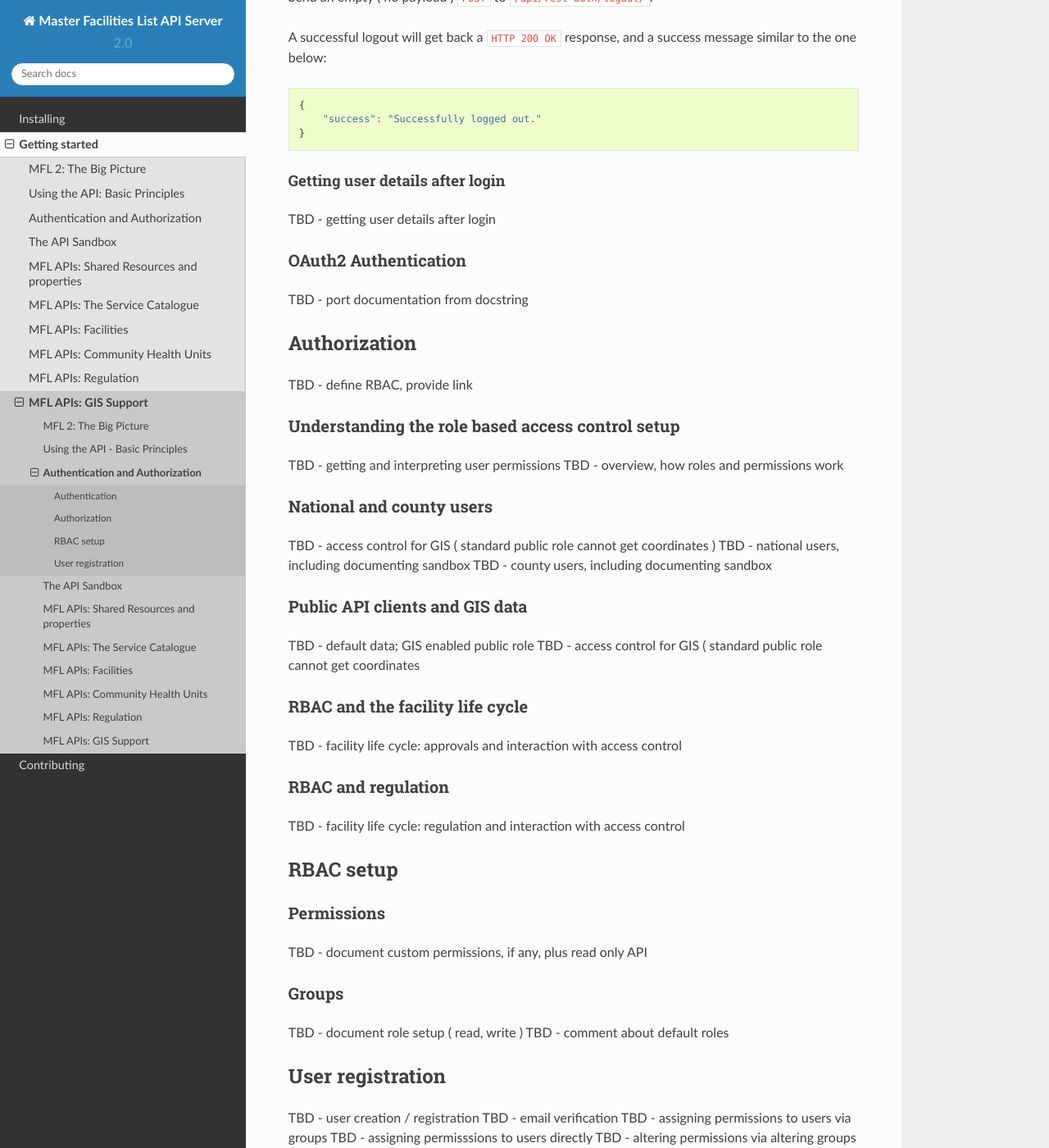
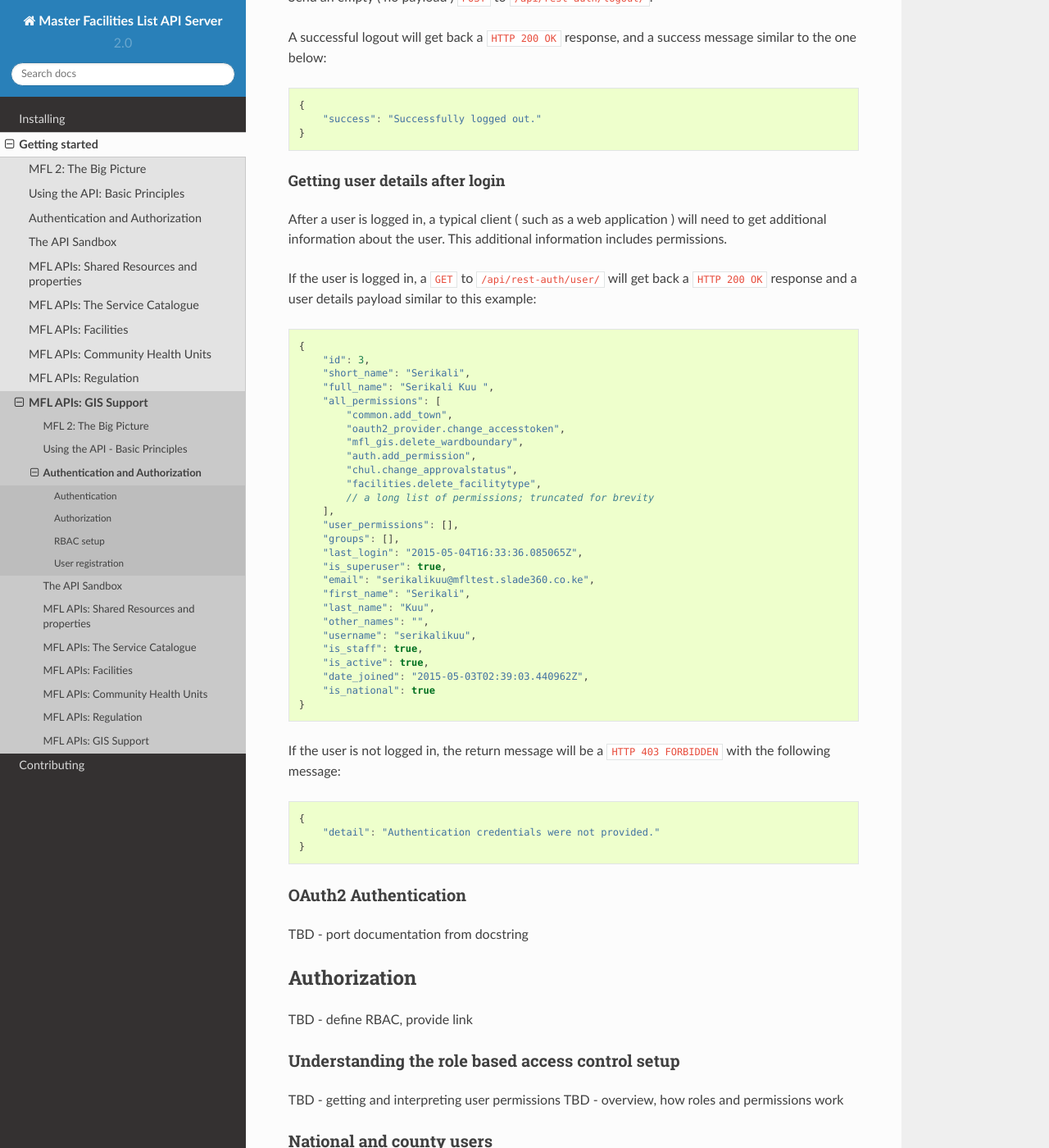
Before and after one commit to MasterFacilityList/mfl_api, a Sphinx documentation site: the page built from docs/getting_started/authentication.rst, in a window 1280 px wide and 1400 px high, scrolled down 1087 px. Shown: the whole window at 82% size. Built offline with Sphinx 7.4.7 and the Read the Docs theme 2.0.0, drawn with Linux system fonts in a browser that asks for light colours.

Commit message:
Added docs section on retrieval of user details

```diff
--- a/docs/getting_started/authentication.rst
+++ b/docs/getting_started/authentication.rst
@@ -66,7 +66,51 @@ message similar to the one below:
 
 Getting user details after login
 +++++++++++++++++++++++++++++++++++++
-TBD - getting user details after login
+After a user is logged in, a typical client ( such as a web application ) will
+need to get additional information about the user. This additional information
+includes permissions.
+
+If the user is logged in, a ``GET`` to ``/api/rest-auth/user/`` will get back
+a ``HTTP 200 OK`` response and a user details payload similar to this example:
+
+.. code-block:: javascript
+
+    {
+        "id": 3,
+        "short_name": "Serikali",
+        "full_name": "Serikali Kuu ",
+        "all_permissions": [
+            "common.add_town",
+            "oauth2_provider.change_accesstoken",
+            "mfl_gis.delete_wardboundary",
+            "auth.add_permission",
+            "chul.change_approvalstatus",
+            "facilities.delete_facilitytype",
+            // a long list of permissions; truncated for brevity
+        ],
+        "user_permissions": [],
+        "groups": [],
+        "last_login": "2015-05-04T16:33:36.085065Z",
+        "is_superuser": true,
+        "email": "serikalikuu@mfltest.slade360.co.ke",
+        "first_name": "Serikali",
+        "last_name": "Kuu",
+        "other_names": "",
+        "username": "serikalikuu",
+        "is_staff": true,
+        "is_active": true,
+        "date_joined": "2015-05-03T02:39:03.440962Z",
+        "is_national": true
+    }
+
+If the user is not logged in, the return message will be a
+``HTTP 403 FORBIDDEN`` with the following message:
+
+.. code-block:: javascript
+
+    {
+        "detail": "Authentication credentials were not provided."
+    }
 
 OAuth2 Authentication
 ~~~~~~~~~~~~~~~~~~~~~~~~~
```
